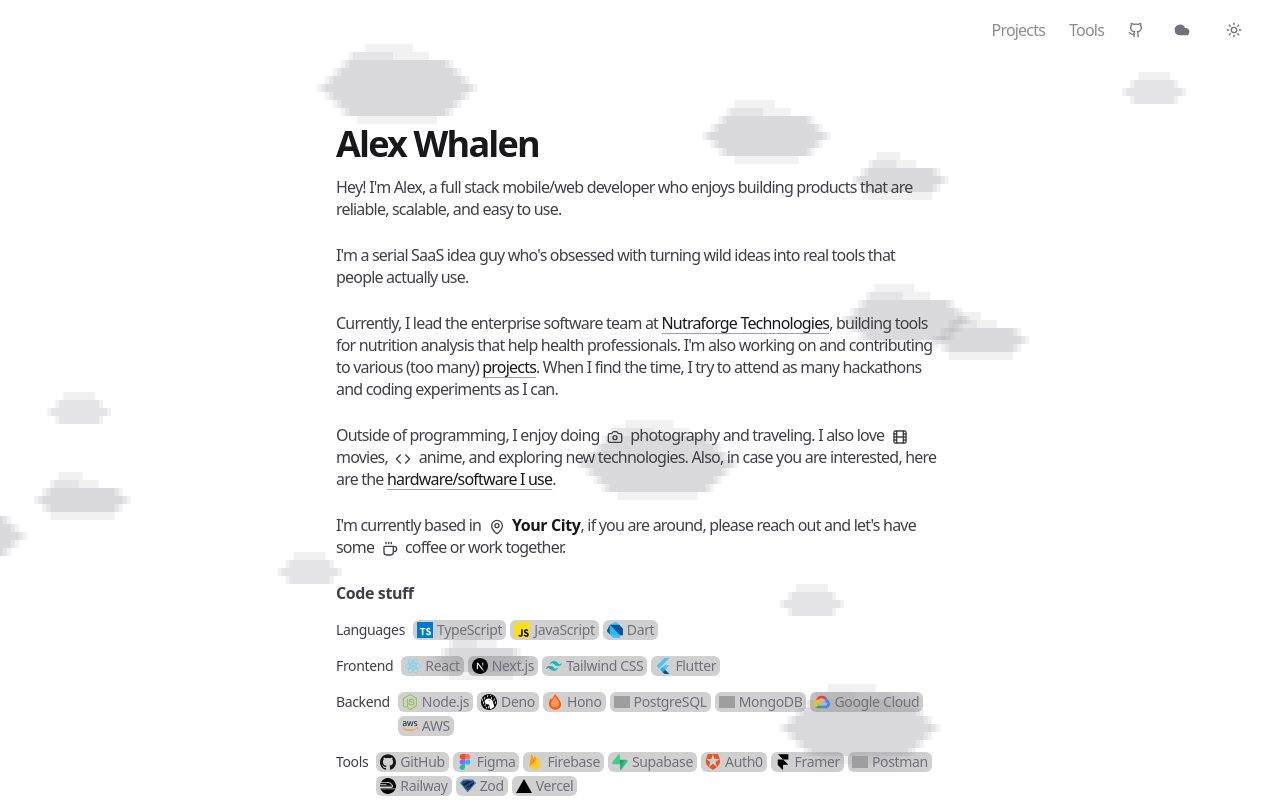
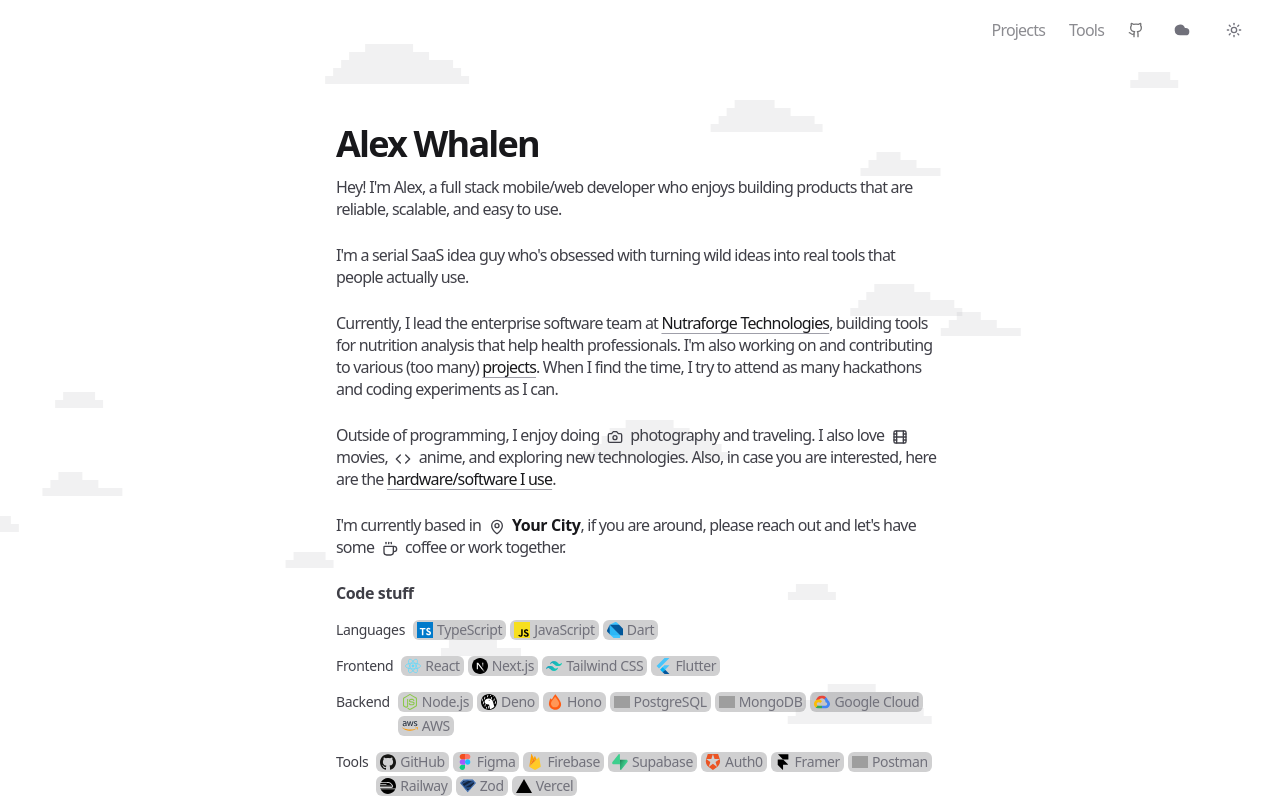
Before and after one commit to Awhalen1999/portfolio, a Next.js app: page / in a window 1280 px wide. Shown: the top 800 px of the page. Built offline with nearby package versions, Linux system fonts and the light colour scheme; grey boxes are pictures that could not be loaded.

Commit message:
improved cloud styling

```diff
--- a/components/ui/pixel-clouds.css
+++ b/components/ui/pixel-clouds.css
@@ -44,55 +44,21 @@
   top: 0.5rem;
   left: 1.5rem;
   width: 0.5rem;
-  height: 0.5rem;
 }
 .cloud-small .cloud-pixel:nth-child(2) {
   top: 0.5rem;
   left: 2rem;
   width: 1rem;
-  height: 0.5rem;
 }
 .cloud-small .cloud-pixel:nth-child(3) {
   top: 0.5rem;
   left: 3rem;
   width: 0.5rem;
-  height: 0.5rem;
 }
 .cloud-small .cloud-pixel:nth-child(4) {
   top: 1rem;
   left: 1rem;
   width: 3rem;
-  height: 0.5rem;
-}
-.cloud-small .cloud-pixel:nth-child(5) {
-  top: 1.5rem;
-  left: 0.5rem;
-  width: 4rem;
-  height: 0.5rem;
-}
-.cloud-small .cloud-pixel:nth-child(6) {
-  top: 2rem;
-  left: 1rem;
-  width: 3rem;
-  height: 0.5rem;
-}
-.cloud-small .cloud-pixel:nth-child(7) {
-  top: 1rem;
-  left: 1.25rem;
-  width: 2.5rem;
-  height: 0.5rem;
-}
-.cloud-small .cloud-pixel:nth-child(8) {
-  top: 1.5rem;
-  left: 0.75rem;
-  width: 3.5rem;
-  height: 0.5rem;
-}
-.cloud-small .cloud-pixel:nth-child(9) {
-  top: 2rem;
-  left: 1.25rem;
-  width: 2.5rem;
-  height: 0.5rem;
 }
 
 /* Medium Cloud Pattern */
@@ -100,91 +66,26 @@
   top: 0.5rem;
   left: 2rem;
   width: 1rem;
-  height: 0.5rem;
 }
 .cloud-medium .cloud-pixel:nth-child(2) {
   top: 0.5rem;
   left: 3rem;
   width: 0.5rem;
-  height: 0.5rem;
 }
 .cloud-medium .cloud-pixel:nth-child(3) {
   top: 1rem;
   left: 1.5rem;
   width: 2rem;
-  height: 0.5rem;
 }
 .cloud-medium .cloud-pixel:nth-child(4) {
   top: 1rem;
   left: 3.5rem;
   width: 1rem;
-  height: 0.5rem;
 }
 .cloud-medium .cloud-pixel:nth-child(5) {
   top: 1.5rem;
   left: 1rem;
   width: 5rem;
-  height: 0.5rem;
-}
-.cloud-medium .cloud-pixel:nth-child(6) {
-  top: 2rem;
-  left: 0.5rem;
-  width: 6rem;
-  height: 0.5rem;
-}
-.cloud-medium .cloud-pixel:nth-child(7) {
-  top: 2.5rem;
-  left: 1rem;
-  width: 5rem;
-  height: 0.5rem;
-}
-.cloud-medium .cloud-pixel:nth-child(8) {
-  top: 3rem;
-  left: 1.5rem;
-  width: 4rem;
-  height: 0.5rem;
-}
-.cloud-medium .cloud-pixel:nth-child(9) {
-  top: 1rem;
-  left: 1.75rem;
-  width: 1.5rem;
-  height: 0.5rem;
-}
-.cloud-medium .cloud-pixel:nth-child(10) {
-  top: 1.5rem;
-  left: 1.25rem;
-  width: 4.5rem;
-  height: 0.5rem;
-}
-.cloud-medium .cloud-pixel:nth-child(11) {
-  top: 2rem;
-  left: 0.75rem;
-  width: 5.5rem;
-  height: 0.5rem;
-}
-.cloud-medium .cloud-pixel:nth-child(12) {
-  top: 2.5rem;
-  left: 1.25rem;
-  width: 4.5rem;
-  height: 0.5rem;
-}
-.cloud-medium .cloud-pixel:nth-child(13) {
-  top: 1.5rem;
-  left: 1.5rem;
-  width: 4rem;
-  height: 0.5rem;
-}
-.cloud-medium .cloud-pixel:nth-child(14) {
-  top: 2rem;
-  left: 1rem;
-  width: 5rem;
-  height: 0.5rem;
-}
-.cloud-medium .cloud-pixel:nth-child(15) {
-  top: 2.5rem;
-  left: 1.5rem;
-  width: 4rem;
-  height: 0.5rem;
 }
 
 /* Large Cloud Pattern */
@@ -192,127 +93,31 @@
   top: 0.25rem;
   left: 2.5rem;
   width: 1.5rem;
-  height: 0.5rem;
 }
 .cloud-large .cloud-pixel:nth-child(2) {
   top: 0.25rem;
   left: 4rem;
   width: 1rem;
-  height: 0.5rem;
 }
 .cloud-large .cloud-pixel:nth-child(3) {
   top: 0.75rem;
   left: 2rem;
   width: 2.5rem;
-  height: 0.5rem;
 }
 .cloud-large .cloud-pixel:nth-child(4) {
   top: 0.75rem;
   left: 4.5rem;
   width: 1.5rem;
-  height: 0.5rem;
 }
 .cloud-large .cloud-pixel:nth-child(5) {
   top: 1.25rem;
   left: 1.5rem;
   width: 6rem;
-  height: 0.5rem;
 }
 .cloud-large .cloud-pixel:nth-child(6) {
   top: 1.75rem;
   left: 1rem;
   width: 7rem;
-  height: 0.5rem;
-}
-.cloud-large .cloud-pixel:nth-child(7) {
-  top: 2.25rem;
-  left: 0.5rem;
-  width: 8rem;
-  height: 0.5rem;
-}
-.cloud-large .cloud-pixel:nth-child(8) {
-  top: 2.75rem;
-  left: 1rem;
-  width: 7rem;
-  height: 0.5rem;
-}
-.cloud-large .cloud-pixel:nth-child(9) {
-  top: 3.25rem;
-  left: 1.5rem;
-  width: 6rem;
-  height: 0.5rem;
-}
-.cloud-large .cloud-pixel:nth-child(10) {
-  top: 3.75rem;
-  left: 2.5rem;
-  width: 4rem;
-  height: 0.5rem;
-}
-.cloud-large .cloud-pixel:nth-child(11) {
-  top: 0.75rem;
-  left: 2.25rem;
-  width: 2rem;
-  height: 0.5rem;
-}
-.cloud-large .cloud-pixel:nth-child(12) {
-  top: 1.25rem;
-  left: 1.75rem;
-  width: 5.5rem;
-  height: 0.5rem;
-}
-.cloud-large .cloud-pixel:nth-child(13) {
-  top: 1.75rem;
-  left: 1.25rem;
-  width: 6.5rem;
-  height: 0.5rem;
-}
-.cloud-large .cloud-pixel:nth-child(14) {
-  top: 2.25rem;
-  left: 0.75rem;
-  width: 7.5rem;
-  height: 0.5rem;
-}
-.cloud-large .cloud-pixel:nth-child(15) {
-  top: 2.75rem;
-  left: 1.25rem;
-  width: 6.5rem;
-  height: 0.5rem;
-}
-.cloud-large .cloud-pixel:nth-child(16) {
-  top: 3.25rem;
-  left: 1.75rem;
-  width: 5.5rem;
-  height: 0.5rem;
-}
-.cloud-large .cloud-pixel:nth-child(17) {
-  top: 1.25rem;
-  left: 2rem;
-  width: 5rem;
-  height: 0.5rem;
-}
-.cloud-large .cloud-pixel:nth-child(18) {
-  top: 1.75rem;
-  left: 1.5rem;
-  width: 6rem;
-  height: 0.5rem;
-}
-.cloud-large .cloud-pixel:nth-child(19) {
-  top: 2.25rem;
-  left: 1rem;
-  width: 7rem;
-  height: 0.5rem;
-}
-.cloud-large .cloud-pixel:nth-child(20) {
-  top: 2.75rem;
-  left: 1.5rem;
-  width: 6rem;
-  height: 0.5rem;
-}
-.cloud-large .cloud-pixel:nth-child(21) {
-  top: 3.25rem;
-  left: 2rem;
-  width: 5rem;
-  height: 0.5rem;
 }
 
 /* XLarge Cloud Pattern */
@@ -320,163 +125,36 @@
   top: 0.25rem;
   left: 3.5rem;
   width: 2rem;
-  height: 0.5rem;
 }
 .cloud-xlarge .cloud-pixel:nth-child(2) {
   top: 0.25rem;
   left: 5.5rem;
   width: 1rem;
-  height: 0.5rem;
 }
 .cloud-xlarge .cloud-pixel:nth-child(3) {
   top: 0.75rem;
   left: 2.5rem;
   width: 3rem;
-  height: 0.5rem;
 }
 .cloud-xlarge .cloud-pixel:nth-child(4) {
   top: 0.75rem;
   left: 5.5rem;
   width: 2rem;
-  height: 0.5rem;
 }
 .cloud-xlarge .cloud-pixel:nth-child(5) {
   top: 1.25rem;
   left: 2rem;
   width: 7rem;
-  height: 0.5rem;
 }
 .cloud-xlarge .cloud-pixel:nth-child(6) {
   top: 1.75rem;
   left: 1.5rem;
   width: 8rem;
-  height: 0.5rem;
 }
 .cloud-xlarge .cloud-pixel:nth-child(7) {
   top: 2.25rem;
   left: 1rem;
   width: 9rem;
-  height: 0.5rem;
-}
-.cloud-xlarge .cloud-pixel:nth-child(8) {
-  top: 2.75rem;
-  left: 0.5rem;
-  width: 10rem;
-  height: 0.5rem;
-}
-.cloud-xlarge .cloud-pixel:nth-child(9) {
-  top: 3.25rem;
-  left: 1rem;
-  width: 9rem;
-  height: 0.5rem;
-}
-.cloud-xlarge .cloud-pixel:nth-child(10) {
-  top: 3.75rem;
-  left: 1.5rem;
-  width: 8rem;
-  height: 0.5rem;
-}
-.cloud-xlarge .cloud-pixel:nth-child(11) {
-  top: 4.25rem;
-  left: 2rem;
-  width: 7rem;
-  height: 0.5rem;
-}
-.cloud-xlarge .cloud-pixel:nth-child(12) {
-  top: 4.75rem;
-  left: 3rem;
-  width: 5rem;
-  height: 0.5rem;
-}
-.cloud-xlarge .cloud-pixel:nth-child(13) {
-  top: 0.75rem;
-  left: 2.75rem;
-  width: 2.5rem;
-  height: 0.5rem;
-}
-.cloud-xlarge .cloud-pixel:nth-child(14) {
-  top: 1.25rem;
-  left: 2.25rem;
-  width: 6.5rem;
-  height: 0.5rem;
-}
-.cloud-xlarge .cloud-pixel:nth-child(15) {
-  top: 1.75rem;
-  left: 1.75rem;
-  width: 7.5rem;
-  height: 0.5rem;
-}
-.cloud-xlarge .cloud-pixel:nth-child(16) {
-  top: 2.25rem;
-  left: 1.25rem;
-  width: 8.5rem;
-  height: 0.5rem;
-}
-.cloud-xlarge .cloud-pixel:nth-child(17) {
-  top: 2.75rem;
-  left: 0.75rem;
-  width: 9.5rem;
-  height: 0.5rem;
-}
-.cloud-xlarge .cloud-pixel:nth-child(18) {
-  top: 3.25rem;
-  left: 1.25rem;
-  width: 8.5rem;
-  height: 0.5rem;
-}
-.cloud-xlarge .cloud-pixel:nth-child(19) {
-  top: 3.75rem;
-  left: 1.75rem;
-  width: 7.5rem;
-  height: 0.5rem;
-}
-.cloud-xlarge .cloud-pixel:nth-child(20) {
-  top: 4.25rem;
-  left: 2.25rem;
-  width: 6.5rem;
-  height: 0.5rem;
-}
-.cloud-xlarge .cloud-pixel:nth-child(21) {
-  top: 1.25rem;
-  left: 2.5rem;
-  width: 6rem;
-  height: 0.5rem;
-}
-.cloud-xlarge .cloud-pixel:nth-child(22) {
-  top: 1.75rem;
-  left: 2rem;
-  width: 7rem;
-  height: 0.5rem;
-}
-.cloud-xlarge .cloud-pixel:nth-child(23) {
-  top: 2.25rem;
-  left: 1.5rem;
-  width: 8rem;
-  height: 0.5rem;
-}
-.cloud-xlarge .cloud-pixel:nth-child(24) {
-  top: 2.75rem;
-  left: 1rem;
-  width: 9rem;
-  height: 0.5rem;
-}
-.cloud-xlarge .cloud-pixel:nth-child(25) {
-  top: 3.25rem;
-  left: 1.5rem;
-  width: 8rem;
-  height: 0.5rem;
-}
-.cloud-xlarge .cloud-pixel:nth-child(26) {
-  top: 3.75rem;
-  left: 2rem;
-  width: 7rem;
-  height: 0.5rem;
-}
-.cloud-xlarge .cloud-pixel:nth-child(27) {
-  top: 4.25rem;
-  left: 2.5rem;
-  width: 6rem;
-  height: 0.5rem;
 }
 
 /* Base cloud pixel styling */
--- a/components/ui/pixel-clouds.tsx
+++ b/components/ui/pixel-clouds.tsx
@@ -71,10 +71,10 @@
  */
 function PixelCloud({ size }: PixelCloudProps) {
   const pixelCount = {
-    small: 9,
-    medium: 15,
-    large: 21,
-    xlarge: 27,
+    small: 4,
+    medium: 5,
+    large: 6,
+    xlarge: 7,
   }
 
   return (
```
